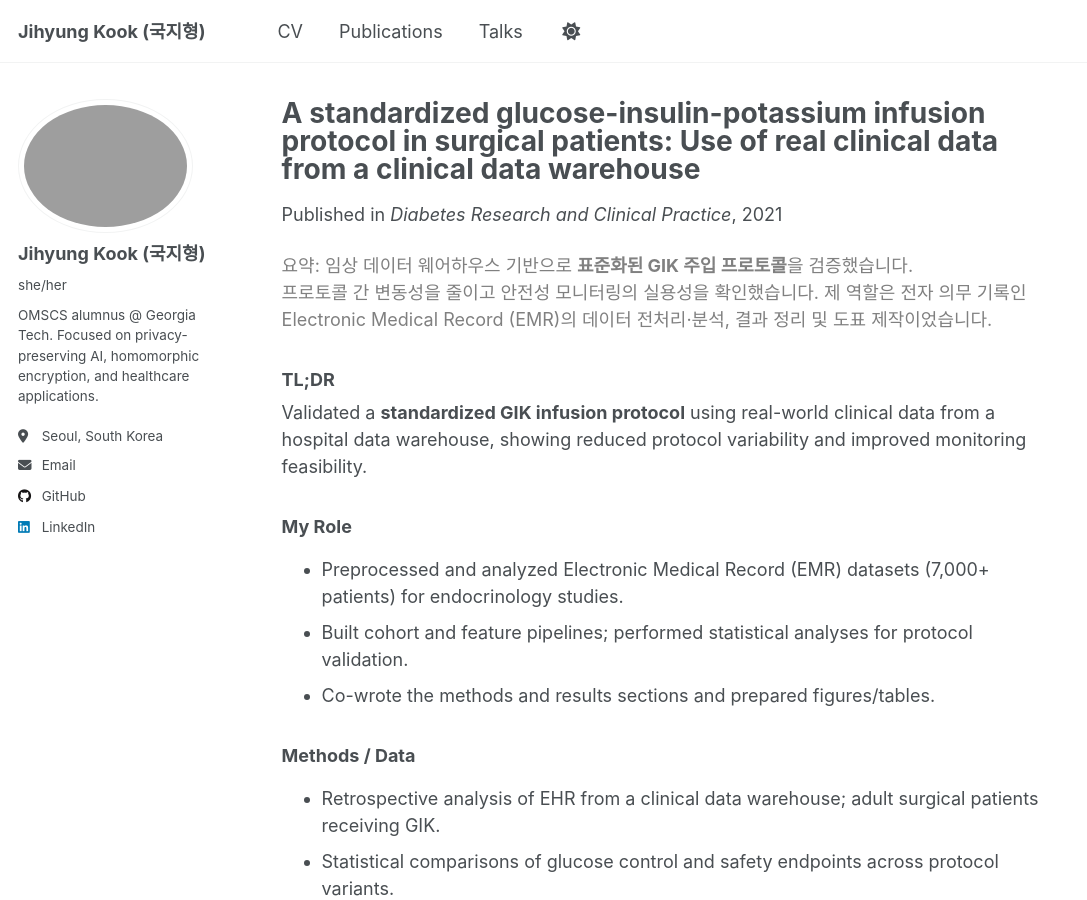
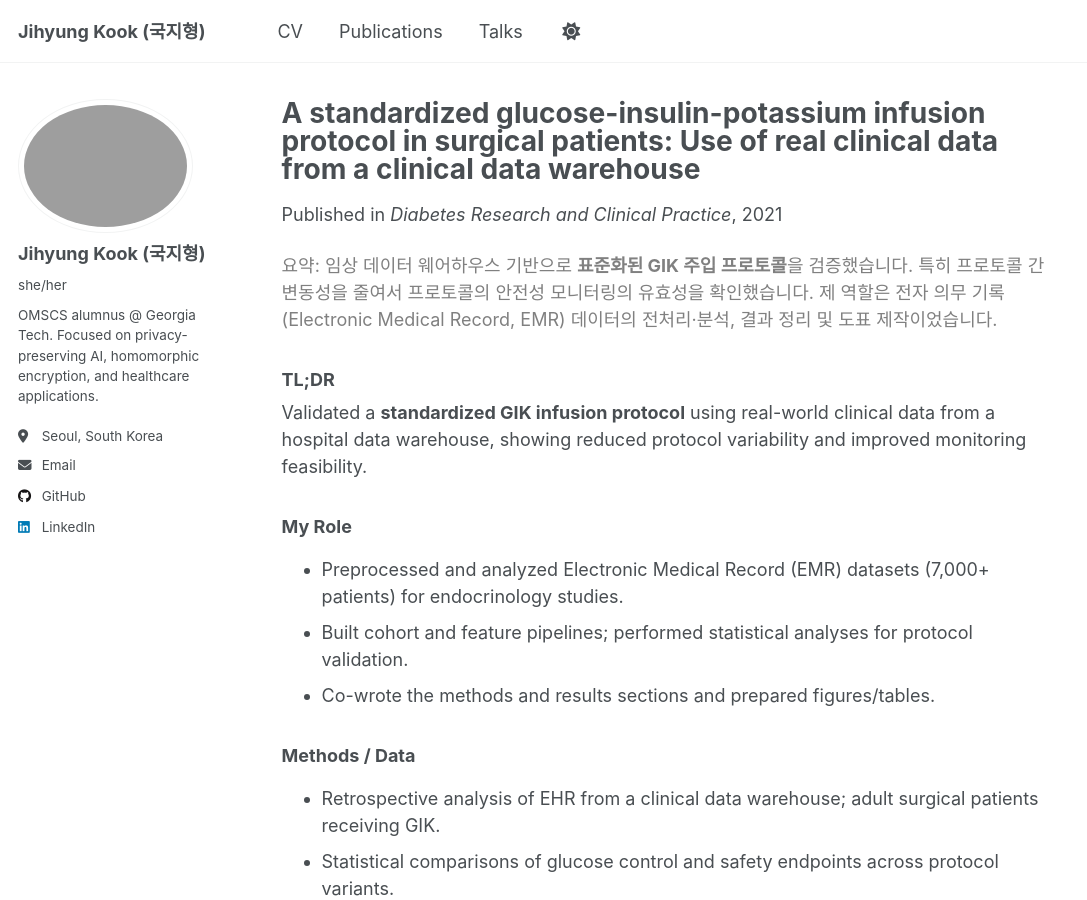
Before and after one commit to thepawgrammer/thepawgrammer.github.io, a Jekyll site: the page built from _publications/2021-03-08-gik-protocol.md, in a window 1280 px wide and 900 px high. Shown: the whole window, without its empty margins (0-1087 px from the left). Built offline with Jekyll 4.4.1, drawn with Linux system fonts in a browser that asks for light colours; a script that is not in the unit is left out.

Commit message:
Change publication contents

```diff
--- a/_publications/2021-03-08-gik-protocol.md
+++ b/_publications/2021-03-08-gik-protocol.md
@@ -13,8 +13,7 @@ citation: 'Tae-jung Oh, <b>Ji-hyung Kook</b>, Se Young Jung, Duck-Woo Kim, Sung
 ---
 
 <span style="color:gray">
-요약: 임상 데이터 웨어하우스 기반으로 **표준화된 GIK 주입 프로토콜**을 검증했습니다.
-프로토콜 간 변동성을 줄이고 안전성 모니터링의 실용성을 확인했습니다. 제 역할은 전자 의무 기록인 Electronic Medical Record (EMR)의 데이터 전처리·분석, 결과 정리 및 도표 제작이었습니다.
+요약: 임상 데이터 웨어하우스 기반으로 **표준화된 GIK 주입 프로토콜**을 검증했습니다. 특히 프로토콜 간 변동성을 줄여서 프로토콜의 안전성 모니터링의 유효성을 확인했습니다. 제 역할은 전자 의무 기록 (Electronic Medical Record, EMR) 데이터의 전처리·분석, 결과 정리 및 도표 제작이었습니다.
 </span>
 
 ### TL;DR
```
